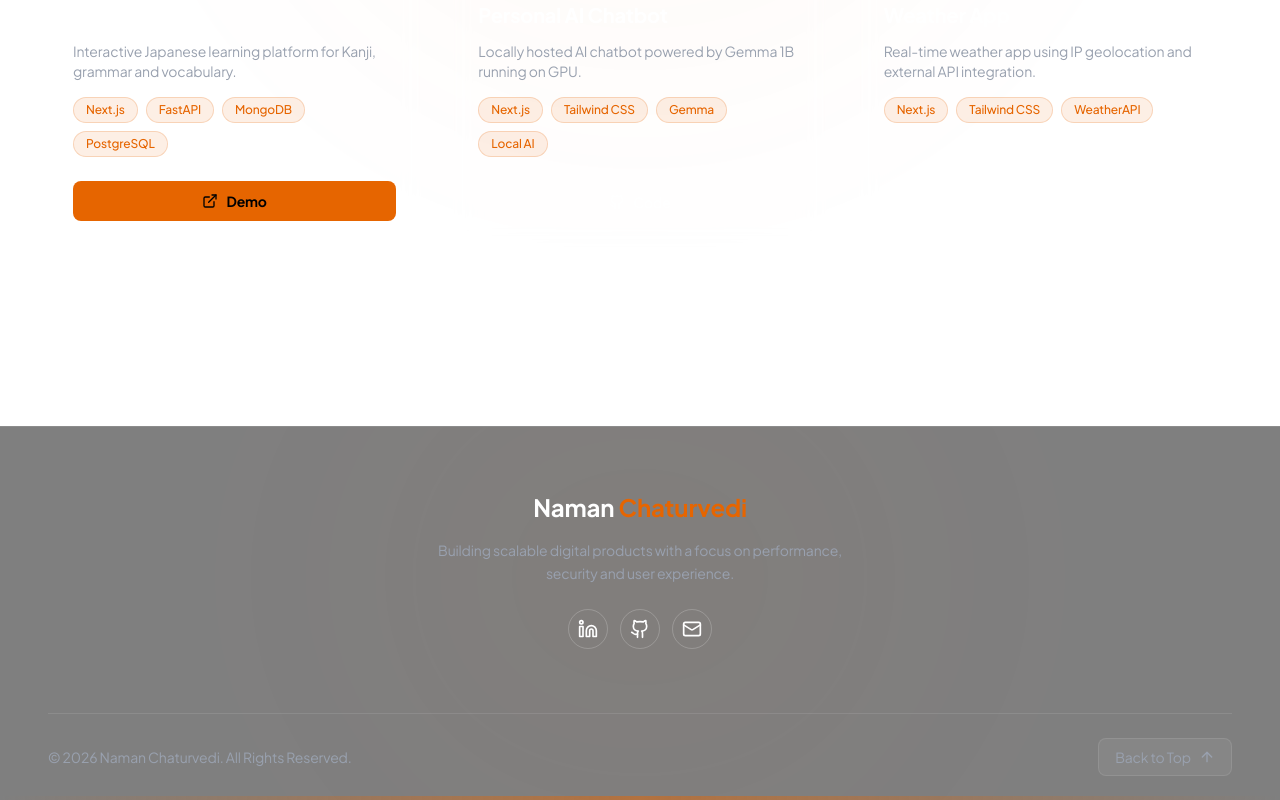
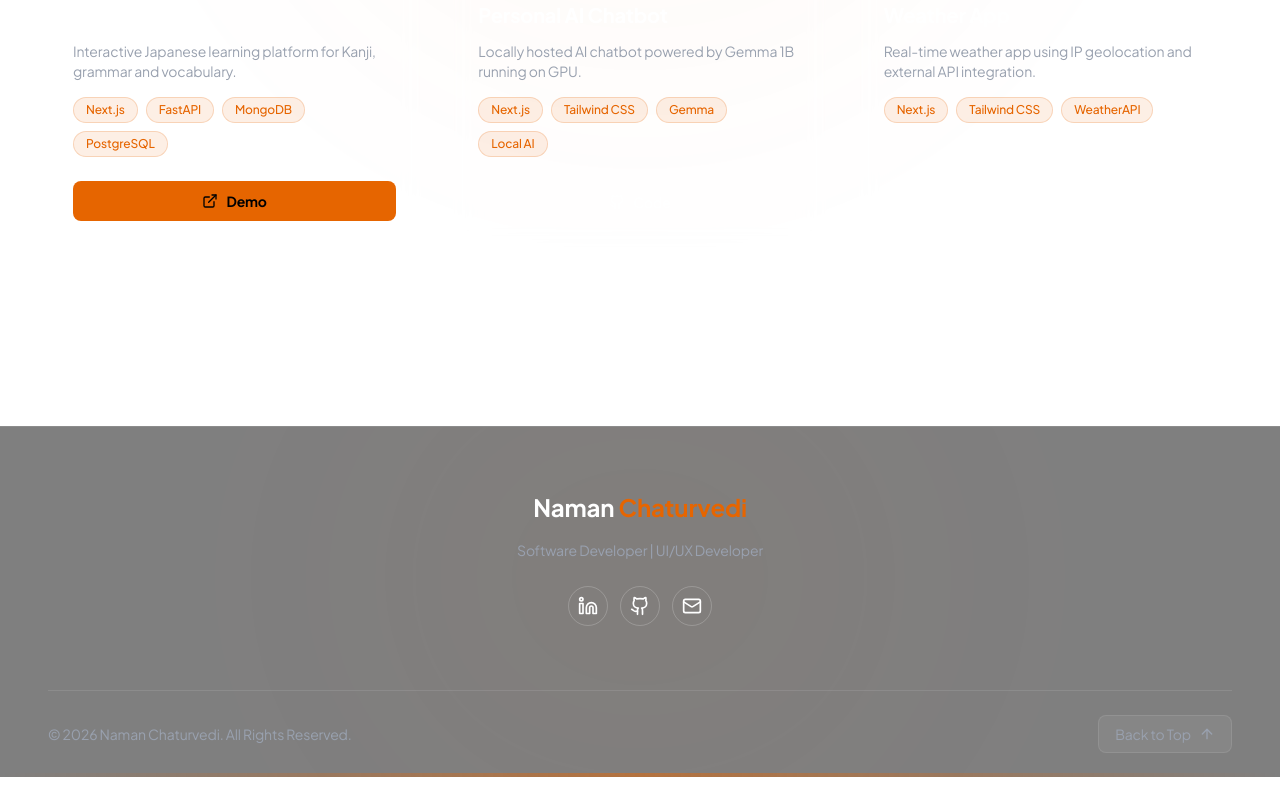
Before and after one commit to half-skirmish/portfolio-2026, a Next.js app: page / in a window 1280 px wide. Shown: the part 3362-4162 px from the top of the page. After the commit the page ends 4139 px from the top, so only its background shows below. Built offline with nearby package versions, Linux system fonts and the light colour scheme.

Commit message:
feat: Updated the description of the Footer

```diff
--- a/components/Footer.jsx
+++ b/components/Footer.jsx
@@ -58,7 +58,7 @@ export default function Footer() {
           </h3>
 
           <p className="text-gray-400 text-sm leading-relaxed max-w-md">
-            Building scalable digital products with a focus on performance, security and user experience.
+            Software Developer | UI/UX Developer
           </p>
 
           {/* Social Links */}
```
